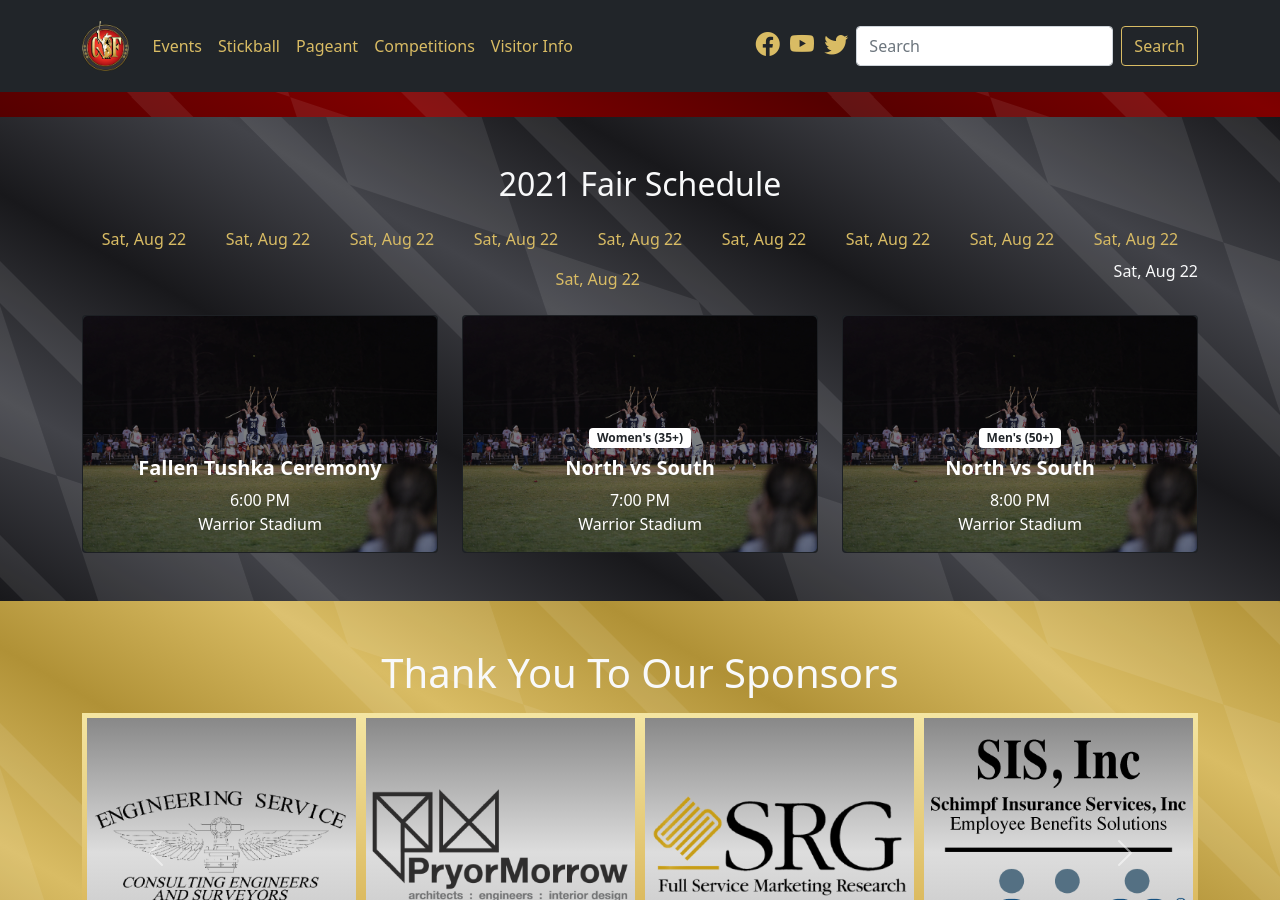
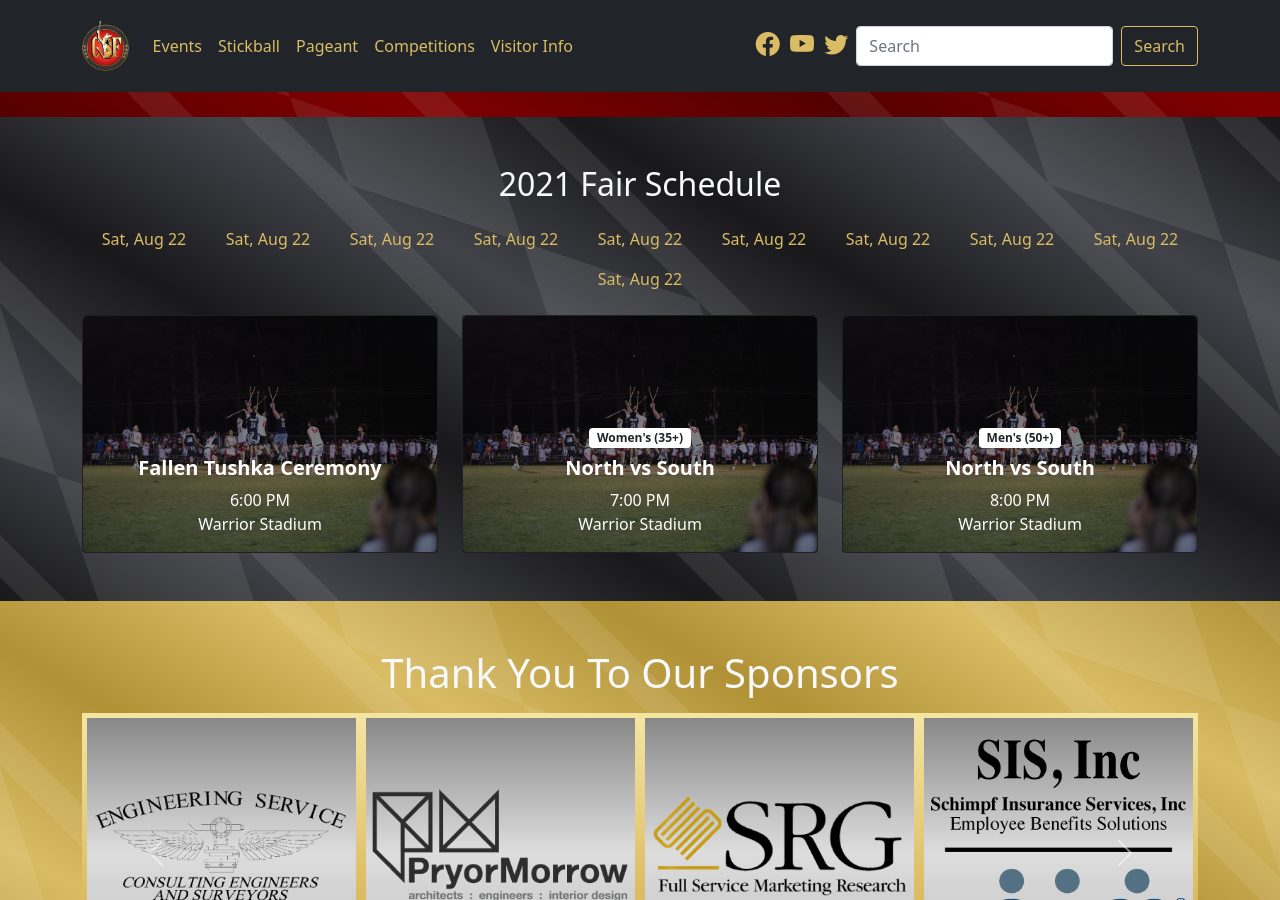
Before and after one commit to smattera/smattera.github.io, a Jekyll site: the page built from events/index.md, in a window 1280 px wide and 900 px high, scrolled down 682 px. Built offline with Jekyll 4.4.1, drawn with Linux system fonts in a browser that asks for light colours; nearby versions of some CDN libraries.

Commit message:
Update events.html

```diff
--- a/_includes/event-tab.html
+++ b/_includes/event-tab.html
@@ -1,3 +1,3 @@
   <li class="nav-item" role="presentation">
-    <button class="nav-link {% if cachedNow == {{ include.date }} %}active{% endif %}" id="{{ include.day }}-tab" data-bs-toggle="tab" data-bs-target="#{{ include.day }}" type="button" role="tab" aria-controls="{{ include.day }}" aria-selected="true">{{ include.date | date: "%a, %b %d" }}</button>
+    <button class="nav-link {{ include.class }}" id="{{ include.day }}-tab" data-bs-toggle="tab" data-bs-target="#{{ include.day }}" type="button" role="tab" aria-controls="{{ include.day }}" aria-selected="true">{{ include.date | date: "%a, %b %d" }}</button>
   </li>
--- a/_includes/events.html
+++ b/_includes/events.html
@@ -26,8 +26,6 @@
   <div class="container">
     <h2 class="pb-2">2021 Fair Schedule</h2>
 
-    {% assign cachedNow = 'now' | date:'%Y%m%d' %}
-
     <ul class="nav nav-pills nav-fill" id="myTab" role="tablist">
       {% include event-tab.html day="dayOne" date="20210707" %}
       {% include event-tab.html day="dayTwo" date="20210708" %}
@@ -39,7 +37,6 @@
       {% include event-tab.html day="dayEight" date="20210715" %}
       {% include event-tab.html day="dayNine" date="20210716" %}
       {% include event-tab.html day="dayTen" date="20210717" %}
-      {{ cachedNow | date: "%a, %b %d" }}
     </ul>
     <div class="tab-content pt-3" id="myTabContent">
       <div class="tab-pane fade show active" id="dayOne" role="tabpanel" aria-labelledby="dayOne-tab">
```
